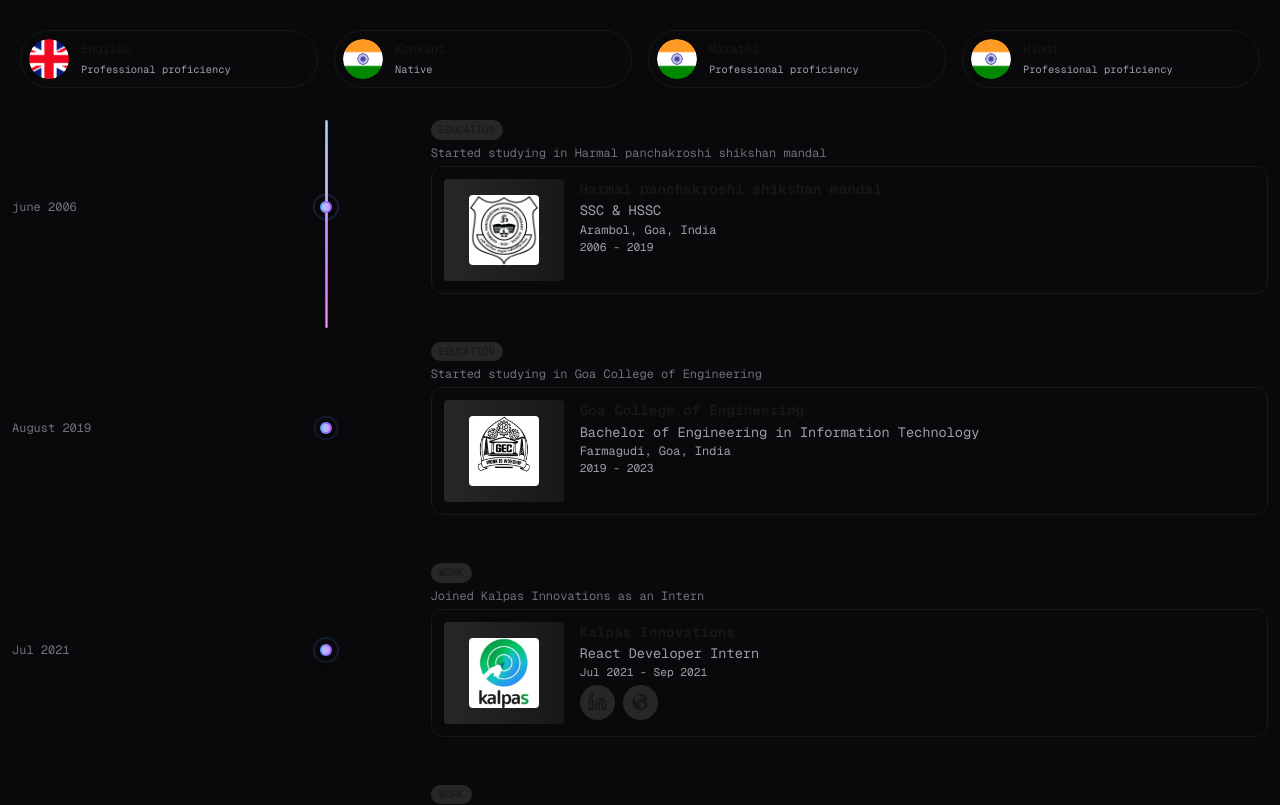
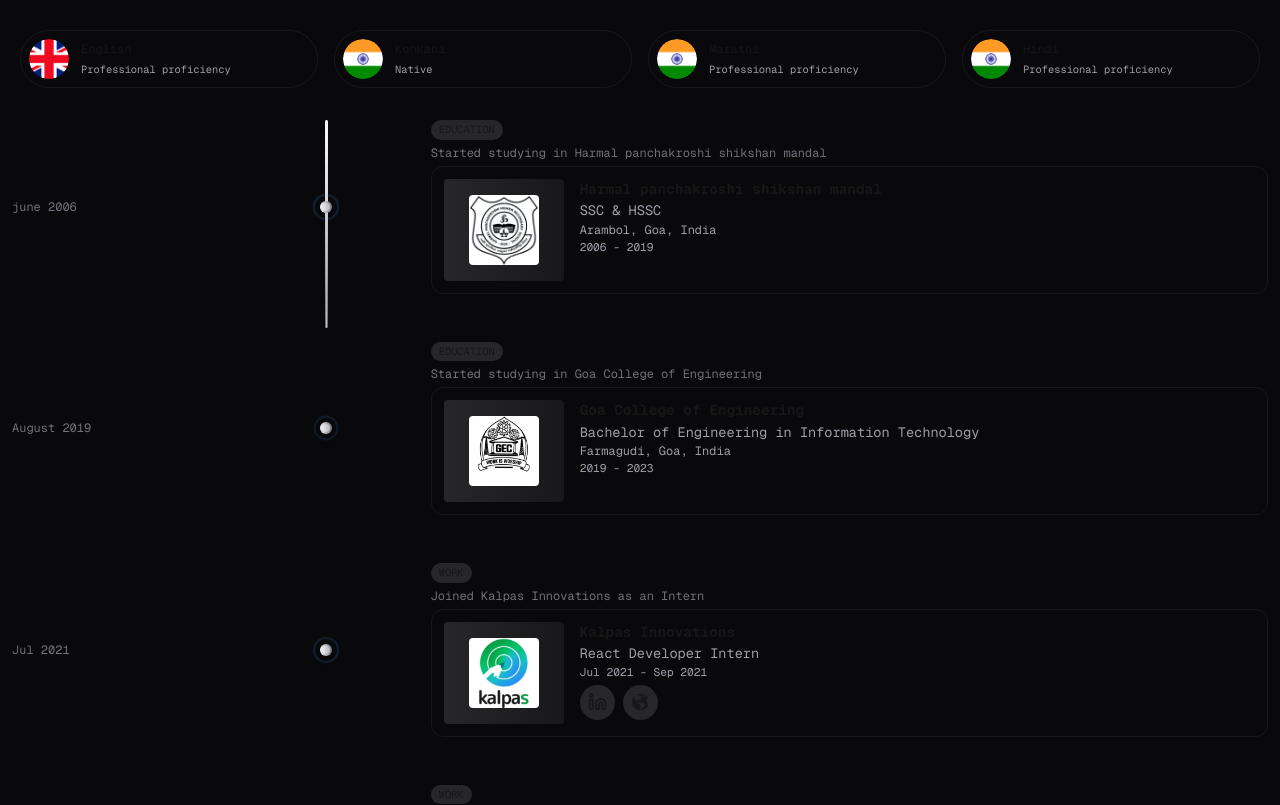
Before and after one commit to SiddheshDabholkar/portfolio-v2, a Next.js app: page / in a window 1280 px wide. Shown: the part 1160-1965 px from the top of the page. Built offline with nearby package versions, Linux system fonts and the light colour scheme; no server answers.

Commit message:
change the color

```diff
--- a/src/components/About/Timeline/TimeLineCard.tsx
+++ b/src/components/About/Timeline/TimeLineCard.tsx
@@ -30,7 +30,6 @@ const TimeLineCard: TimeLineCardProps = ({ data, index }) => {
         <p className="text-[0.75rem] text-zinc-500">{data.date}</p>
       </div>
       <div className="relative flex items-center justify-center">
-        {/* Outer ring with pulse */}
         <motion.div
           className="absolute w-6 h-6 rounded-full border-2 border-blue-400/30"
           animate={{
@@ -45,13 +44,11 @@ const TimeLineCard: TimeLineCardProps = ({ data, index }) => {
           }}
         />
 
-        {/* Main dot with gradient */}
         <motion.div
-          className="relative w-3 h-3 rounded-full bg-gradient-to-r from-blue-400 to-purple-500 shadow-lg"
+          className="relative w-3 h-3 rounded-full bg-gradient-to-r from-zinc-50 to-zinc-500 shadow-lg"
           whileHover={{ scale: 1.3 }}
           transition={{ duration: 0.2 }}
         >
-          {/* Inner glow */}
           <div className="absolute inset-0.5 bg-white/40 rounded-full" />
         </motion.div>
       </div>
--- a/src/components/About/Timeline/index.tsx
+++ b/src/components/About/Timeline/index.tsx
@@ -1,15 +1,6 @@
-import { timeLine, timeLineDataType } from "@/constant/about";
-import React, { useRef } from "react";
-import WorkCard from "./WorkCard";
-import { educationType, experiencesType } from "@/constant/types";
-import EducationCard from "./EducationCard";
-import {
-  useScroll,
-  useTransform,
-  motion,
-  useSpring,
-  MotionValue,
-} from "framer-motion";
+import { timeLine } from "@/constant/about";
+import React from "react";
+import { motion, MotionValue } from "framer-motion";
 import TimeLineCard from "./TimeLineCard";
 
 type TimelineProps = React.FC<{
@@ -23,18 +14,12 @@ const Timeline: TimelineProps = ({ beamHeight }) => {
           <div className="w-2/12">
             <p className="text-[0.75rem] text-zinc-500">&nbsp;</p>
           </div>
-          {/* <motion.span
-            style={{ height: beamHeight }}
-            transition={{ duration: 0.5, ease: "easeOut" }}
-            className="rounded-full w-[2px] bg-gradient-to-r from-blue-500 to-fuchsia-500"
-          /> */}
           <div className="relative flex  justify-center">
             <motion.div
               style={{ height: beamHeight }}
               transition={{ duration: 0.8, ease: "easeOut" }}
-              className="relative w-[3px] bg-gradient-to-b from-blue-400 via-purple-500 via-indigo-500 to-fuchsia-500 rounded-full shadow-lg"
+              className="relative w-[3px] bg-gradient-to-b from-zinc-50 to-zinc-500 rounded-full shadow-lg"
             >
-              {/* Animated shine effect */}
               <motion.div
                 className="absolute inset-0 w-full bg-gradient-to-b from-transparent via-white/30 to-transparent rounded-full"
                 animate={{
```
